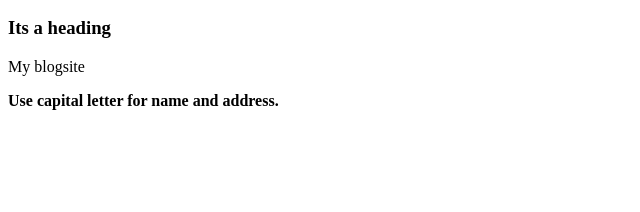
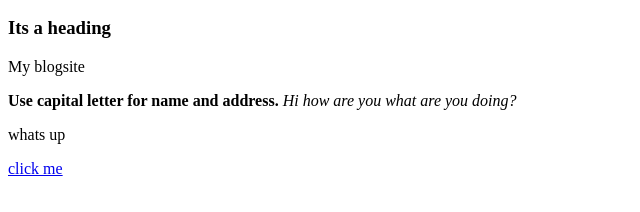
Before and after one commit to aunayem/my-second-repo, a plain HTML site: page index.html in a window 1280 px wide. Shown: the part 110-322 px from the top of the page, without its empty margins (0-640 px from the left). Drawn offline with Linux system fonts and the light colour scheme.

Commit message:
extra line

```diff
--- a/index.html
+++ b/index.html
@@ -12,5 +12,8 @@
     <h3>Its a heading</h3>
     <p>My blogsite</p>
     <strong>Use capital letter for name and address.</strong>
+    <i>Hi how are you what are you doing?</i>
+    <p>whats up</p>
+    <a href="https://www.google.com">click me</a>
 </body>
 </html>
```
